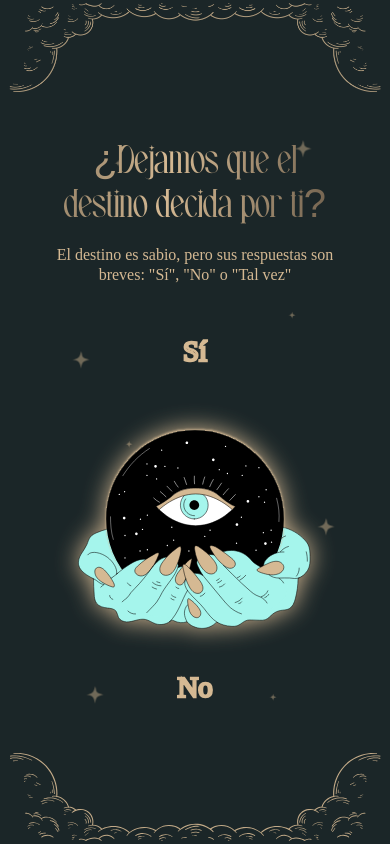
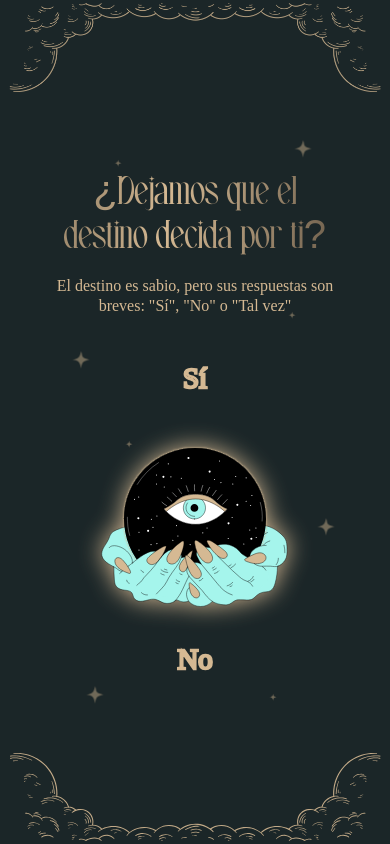
Before and after one commit to JessCardenas/oraculov1, a React (Vite) app: page / in a window 390 px wide. Built offline with nearby package versions, Linux system fonts and the light colour scheme.

Commit message:
error en imagen en responsive

```diff
--- a/src/StyleSheets/HomeScreen.css
+++ b/src/StyleSheets/HomeScreen.css
@@ -24,6 +24,7 @@
   scale: 0.9;
   filter: drop-shadow(0px 0px 15px #d5b993);
   z-index: 1;
+  height: auto;
 }
 .estrella {
   position: absolute;
@@ -72,7 +73,7 @@
     margin: 1rem;
   }
   .containerBolaManos {
-    scale: 0.9;
+    transform: scale(0.9);
   }
   .respuestaHomescreen {
     font-size: 2rem;
--- a/src/components/HomeScreen.jsx
+++ b/src/components/HomeScreen.jsx
@@ -30,7 +30,7 @@ function HomeScreen({ cambiarPantalla }) {
           <img
             src={Bola_manos}
             alt="Pregunta al Oráculo"
-            className="bolaManos w-full h-auto"
+            className="bolaManos w-4/5 max-w-md mx-auto"
           />{" "}
         </div>
         <div>
```
